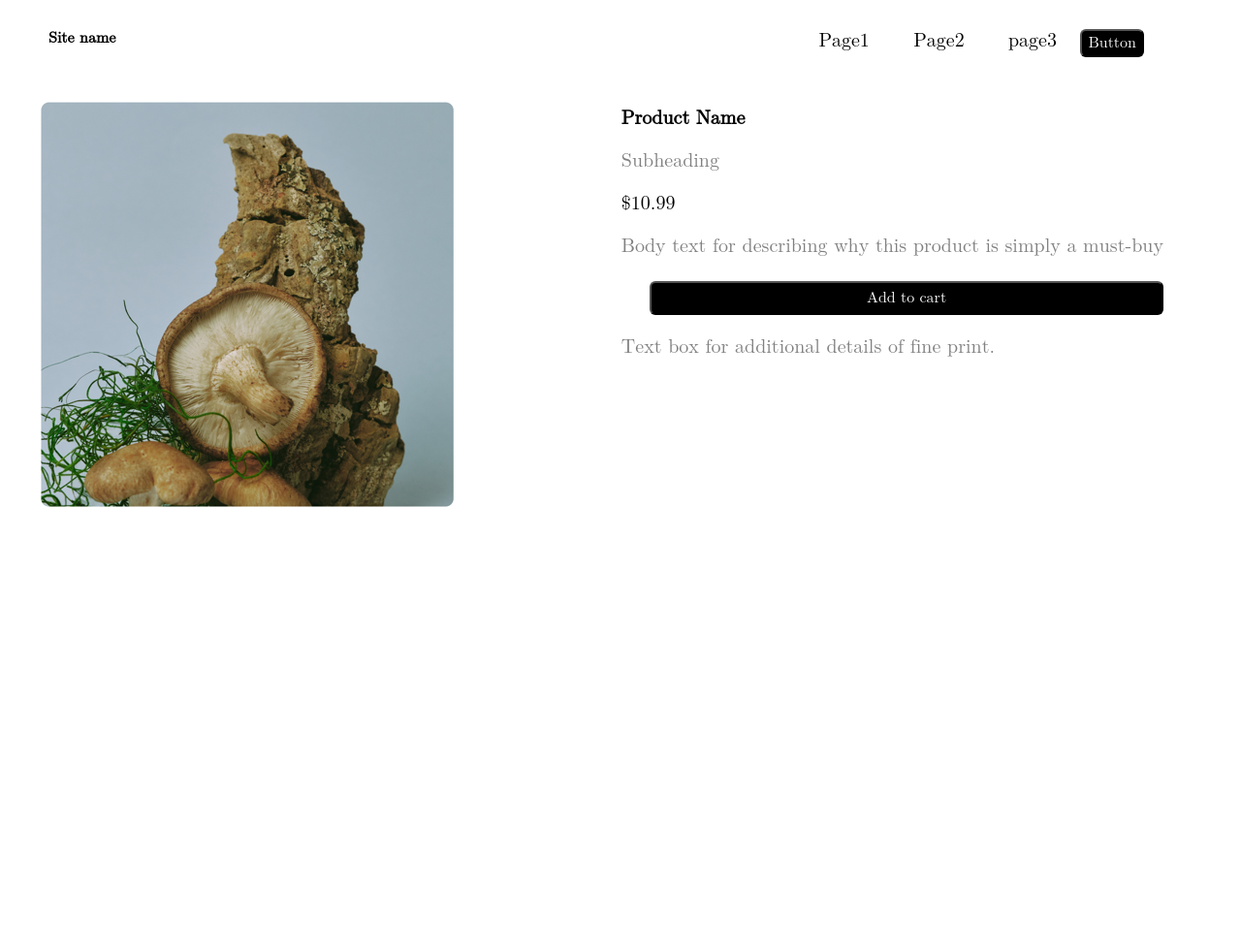
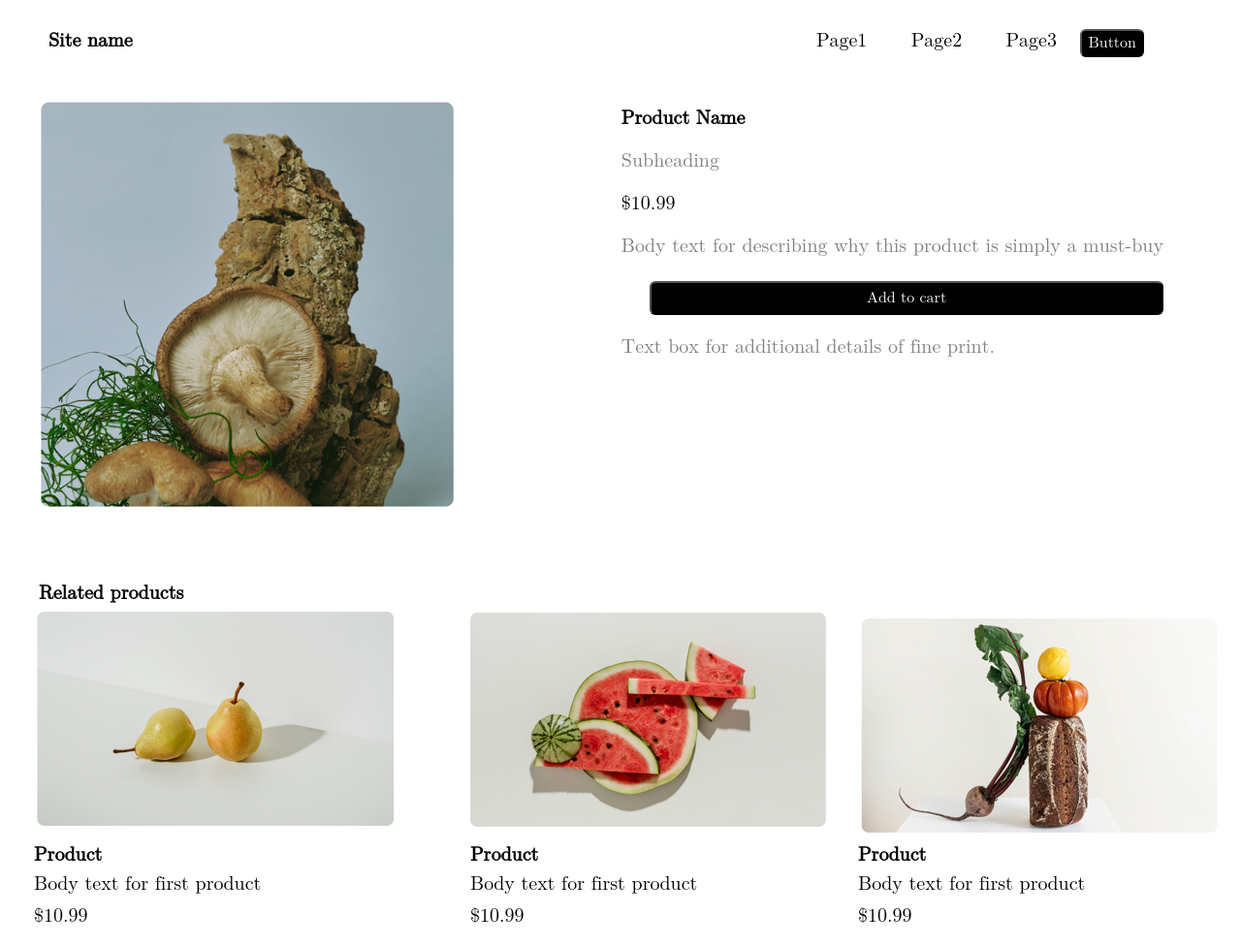
Before and after one commit to 1NonlyRohan/CodingNest-Positioning_Assignment, a plain HTML site: page index.html in a window 1280 px wide. Shown: the whole page at 97% size. Before the commit the page ends 800 px from the top, so only its background shows below. Drawn offline with Linux system fonts and the light colour scheme.

Commit message:
Adding Section_2

```diff
--- a/index.html
+++ b/index.html
@@ -15,7 +15,7 @@
         <nav class="navbar">
             <li><a href="#">Page1</a></li>
             <li><a href="#">Page2</a></li>
-            <li><a href="#">page3</a></li>
+            <li><a href="#">Page3</a></li>
         </nav>
         <div class="btn-1">
             <button type="submit"><a href="#">Button</a></button>
@@ -41,6 +41,31 @@
 
     </section>
 
+    <section>
+        <div class="poster-2">
+            <h1>Related products</h1>
+            <div class="poster-images">
+                <div class="Post-1-content">
+                    <img src="Posters/img-2.PNG" alt="Poster-2">
+                    <h1>Product</h1>
+                    <p id="p5">Body text for first product</p>
+                    <p id="p6">$10.99</p>
+                </div>
+                <div class="Post-2-content">
+                    <img src="Posters/img-3.PNG" alt="Poster-3">
+                    <h1>Product</h1>
+                    <p id="p7">Body text for first product</p>
+                    <p id="p8">$10.99</p>
+                </div>
+                <div class="Post-3-content">
+                    <img src="Posters/img-4.PNG" alt="Poster-4">
+                    <h1>Product</h1>
+                    <p id="p9">Body text for first product</p>
+                    <p id="p10">$10.99</p>
+                </div>
+            </div>
+        </div>
+    </section>
 
 </body>
 </html>
--- a/style.css
+++ b/style.css
@@ -9,10 +9,11 @@
     font-family: Math;
 }
 
-.head-content{
+.head-content h1{
     position: absolute;
     top: 30px;
     left: 50px;
+    font-size: 20px;
 }
 
 .navbar{
@@ -29,6 +30,10 @@
 .navbar li a{
     color: black;
     font-size: 20px;
+}
+
+.navbar li a:hover{
+    color: darkgrey;
 }
 
 .btn-1 button{
@@ -98,3 +103,49 @@
     color: white;
     padding: 5px;
 }
+
+.poster-2 h1 {
+    font-size: 20px;
+    position: absolute;
+    top: 600px;
+    left: 40px;
+}
+
+.poster-images {
+    position: absolute;
+    top: 630px;
+    left: 35px;
+}
+
+.poster-images h1{
+    position: absolute;
+    top: 240px;
+    left: 0px;
+}
+
+.poster-images #p5,#p7,#p9{
+    position: absolute;
+    top: 270px;
+    left: 0px;
+}
+
+.poster-images #p6,#p8,#p10{
+    position: absolute;
+    top: 303px;
+    left: 0px;
+}
+
+.Post-1-content{
+    position: absolute;
+    left: 0px;
+}
+
+.Post-2-content{
+    position: absolute;
+    left: 450px;
+}
+
+.Post-3-content{
+    position: absolute;
+    left: 850px;
+}
```
